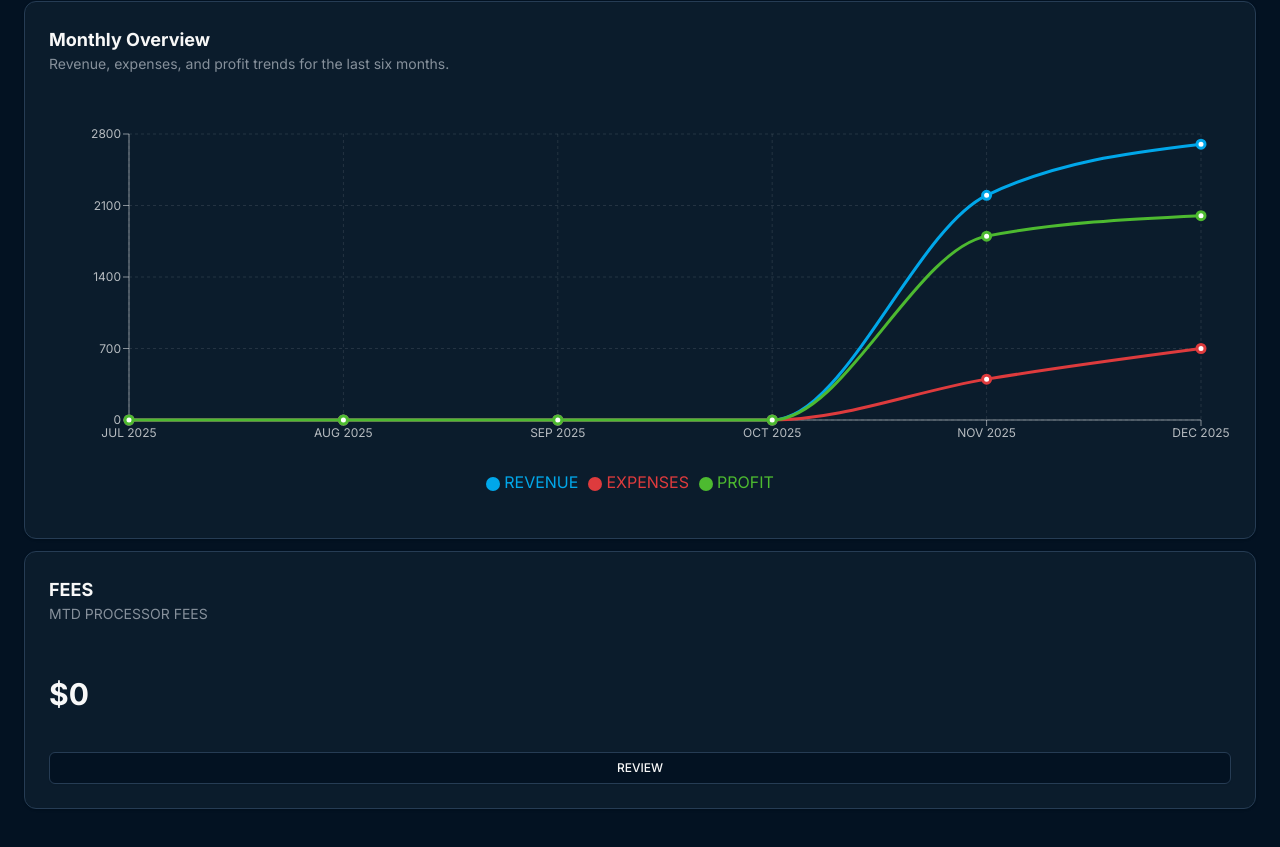
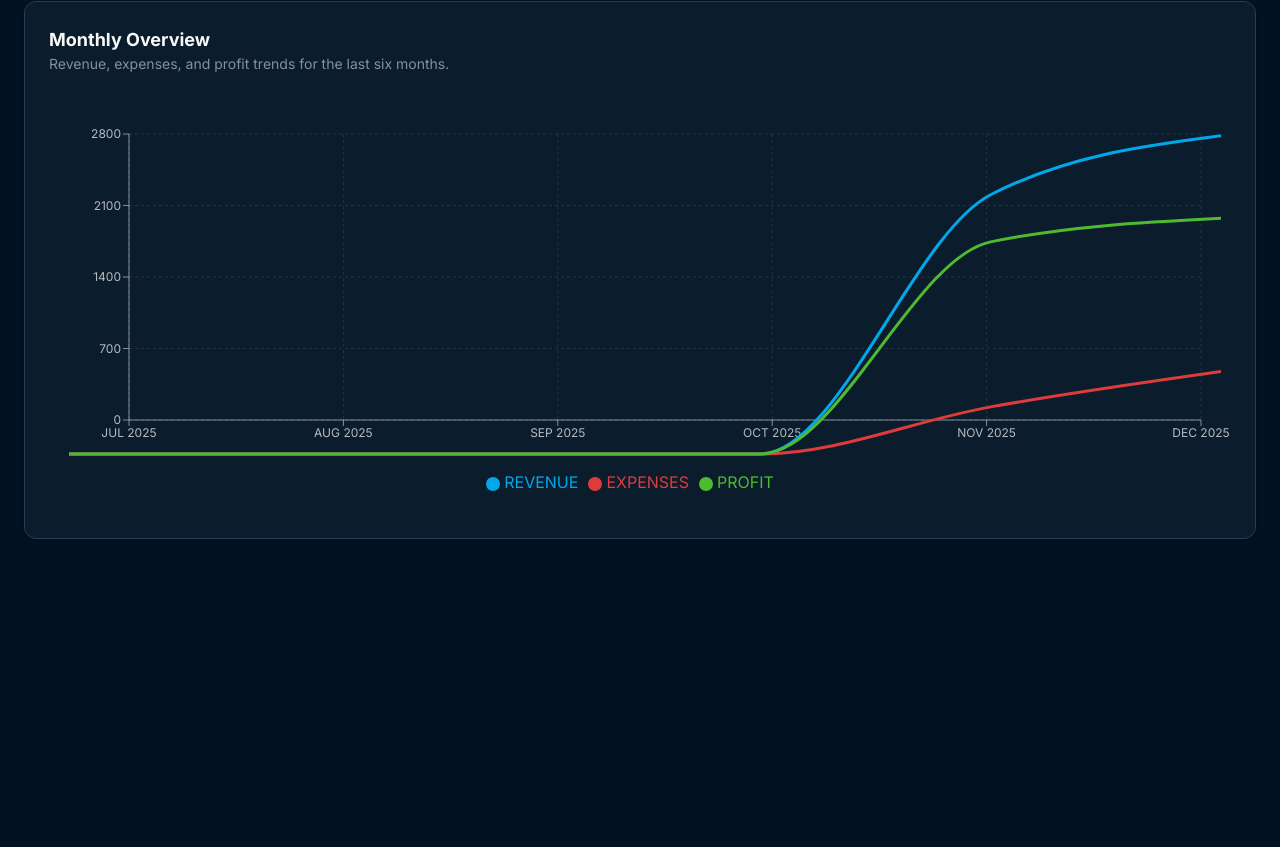
Before and after one commit to JimmysRanch/126, a React (Vite) app: page /finances in a window 1280 px wide. Shown: the part 391-1238 px from the top of the page. After the commit the page ends 978 px from the top, so only its background shows below. Built offline with nearby package versions, Linux system fonts and the light colour scheme.

Commit message:
Generated by Spark: In the finance tab can you remove the fees card

```diff
--- a/src/pages/Finances.tsx
+++ b/src/pages/Finances.tsx
@@ -156,19 +156,6 @@ export function Finances() {
                   </div>
                 </div>
               )}
-            </Card>
-
-            <Card className="p-4 md:p-6 border-border">
-              <div className="mb-4">
-                <h3 className="text-base md:text-lg font-bold">FEES</h3>
-                <p className="text-xs md:text-sm text-muted-foreground">MTD PROCESSOR FEES</p>
-              </div>
-              <div className="mt-3">
-                <p className="text-2xl md:text-3xl font-bold">$0</p>
-              </div>
-              <Button variant="outline" size="sm" className="mt-4 text-xs h-8 w-full md:w-auto">
-                REVIEW
-              </Button>
             </Card>
           </TabsContent>
 
```
